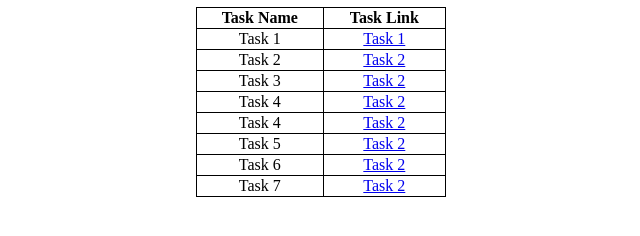
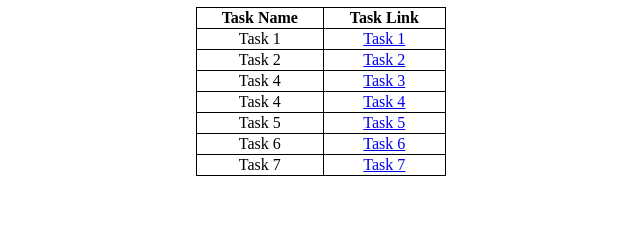
Before and after one commit to AnanshG/MERN-task, a plain HTML site: page index.html in a window 1280 px wide. Shown: the part 280-516 px from the top of the page, without its empty margins (319-959 px from the left). Drawn offline with Linux system fonts and the light colour scheme.

Commit message:
update index

```diff
--- a/index.html
+++ b/index.html
@@ -62,29 +62,24 @@
         <td>Task 2</td>
         <td><a href="./CSS_tasks/task2.html">Task 2</a></td>
       </tr>
-      <tr>
-        <td>Task 3</td>
-        <td><a href="./CSS_tasks/task2.html">Task 2</a></td>
+        <td>Task 4</td>
+        <td><a href="./CSS_tasks/task3.html">Task 3</a></td>
       </tr>
       <tr>
         <td>Task 4</td>
-        <td><a href="./CSS_tasks/task3.html">Task 2</a></td>
-      </tr>
-      <tr>
-        <td>Task 4</td>
-        <td><a href="./CSS_tasks/task4.html">Task 2</a></td>
+        <td><a href="./CSS_tasks/task4.html">Task 4</a></td>
       </tr>
       <tr>
         <td>Task 5</td>
-        <td><a href="./CSS_tasks/task5.html">Task 2</a></td>
+        <td><a href="./CSS_tasks/task5.html">Task 5</a></td>
       </tr>
       <tr>
         <td>Task 6</td>
-        <td><a href="./CSS_tasks/task6.html">Task 2</a></td>
+        <td><a href="./CSS_tasks/task6.html">Task 6</a></td>
       </tr>
       <tr>
         <td>Task 7</td>
-        <td><a href="./CSS_tasks/task7.html">Task 2</a></td>
+        <td><a href="./CSS_tasks/task7.html">Task 7</a></td>
       </tr>
     </table>
   </body>
```
